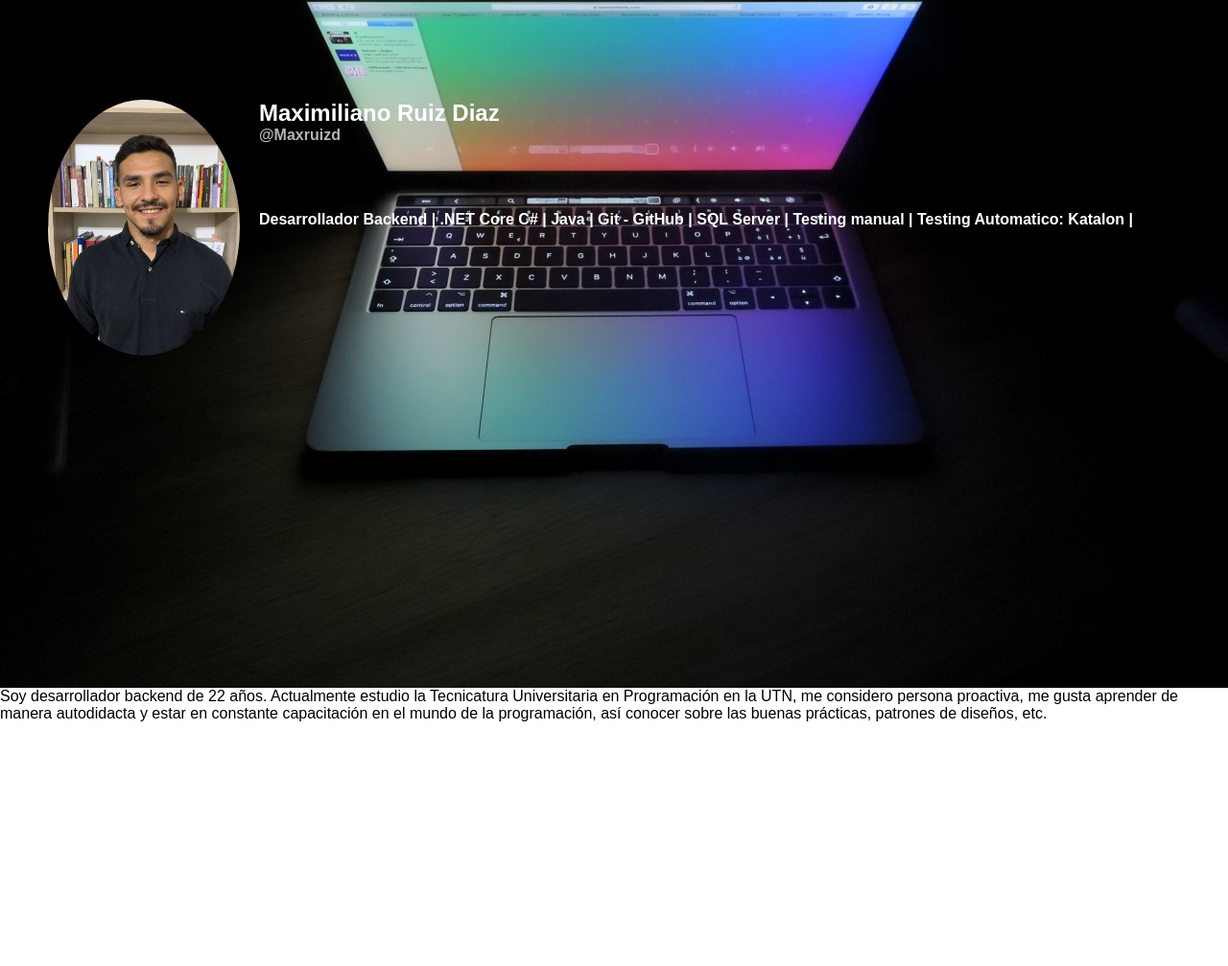
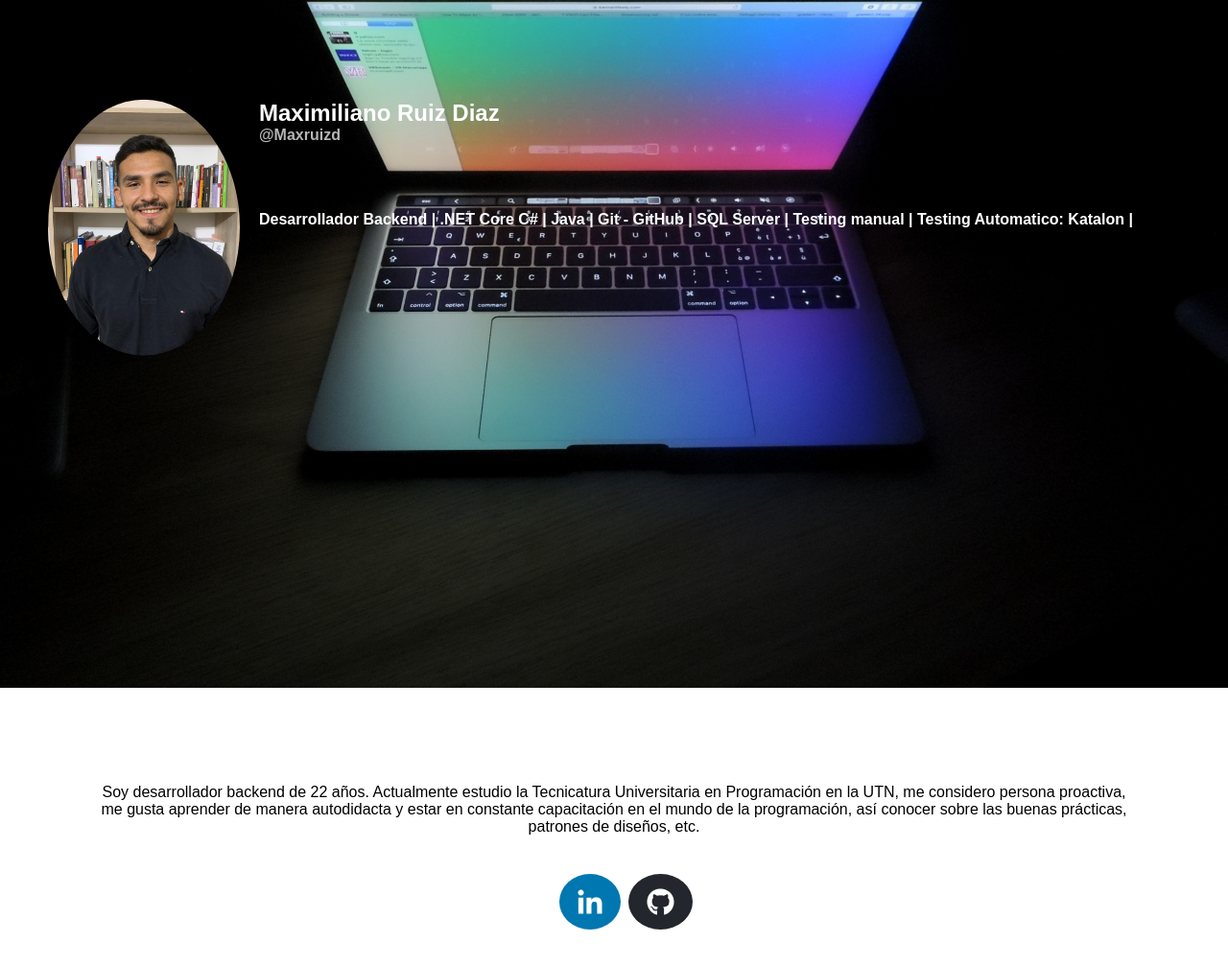
Before and after one commit to Maxruizdz/Curso-de-Creaci-n-de-P-ginas-Web-con-Wordpress-y-No-code, a plain HTML site: page Index.html in a window 1280 px wide. Shown: the part 313-1320 px from the top of the page at 96% size. Before the commit the page ends 1128 px from the top, so only its background shows below. Drawn offline with Linux system fonts and the light colour scheme.

Commit message:
Estilos para las imagenes de redes sociales

```diff
--- a/Index.html
+++ b/Index.html
@@ -2,6 +2,7 @@
 
 <head>
     <meta charset="utf-8" />
+    <meta name ="viewport" content="width=device-width", iniial-scale="1.0"/>
     <link rel="stylesheet" href="css/estilos.css"/>
     <title>Un título</title>
 </head>
@@ -39,12 +40,12 @@
 
         <ul class="social-icons">
          <li>
-            <a href="#" class="social-icon" id="LinkedIn">
+            <a href="https://www.linkedin.com/in/maxi-ruiz-diaz-528072249/" class="social-icon" id="LinkedIn">
                  <img src="imagenes/iconos/linkedin.png" alt="LinkedIn"/>
           </a>
          </li>
          <li>
-            <a href="#" class="social-icon" id="GitHub">
+            <a href="https://github.com/Maxruizdz?tab=repositories" class="social-icon" id="GitHub">
                  <img src="imagenes/iconos/github.png" alt="GitHub"/>
           </a>
          </li>
--- a/css/estilos.css
+++ b/css/estilos.css
@@ -85,3 +85,50 @@ margin-bottom: 70px;
 
 
 }
+
+
+/*Estilos del main*/
+
+main{
+
+padding: 100px;
+text-align: center;
+
+}
+
+main .social-icons{
+
+display: flex;
+justify-content: center;
+margin-top: 40px;
+list-style: none;
+
+}
+main .social-icons li{
+
+
+    margin-left: 8px;
+}
+main .social-icons .social-icon {
+display: flex;
+justify-content: center;
+align-items: center;
+background: red;
+padding: 15px;
+margin-left : 8px;
+border-radius: 100%;
+width: 100%;
+height: 100%;
+
+}
+main .social-icons #LinkedIn{
+
+background: #0077b0;
+
+}
+main .social-icons #GitHub{
+
+
+background: #23272d;
+
+}
```
